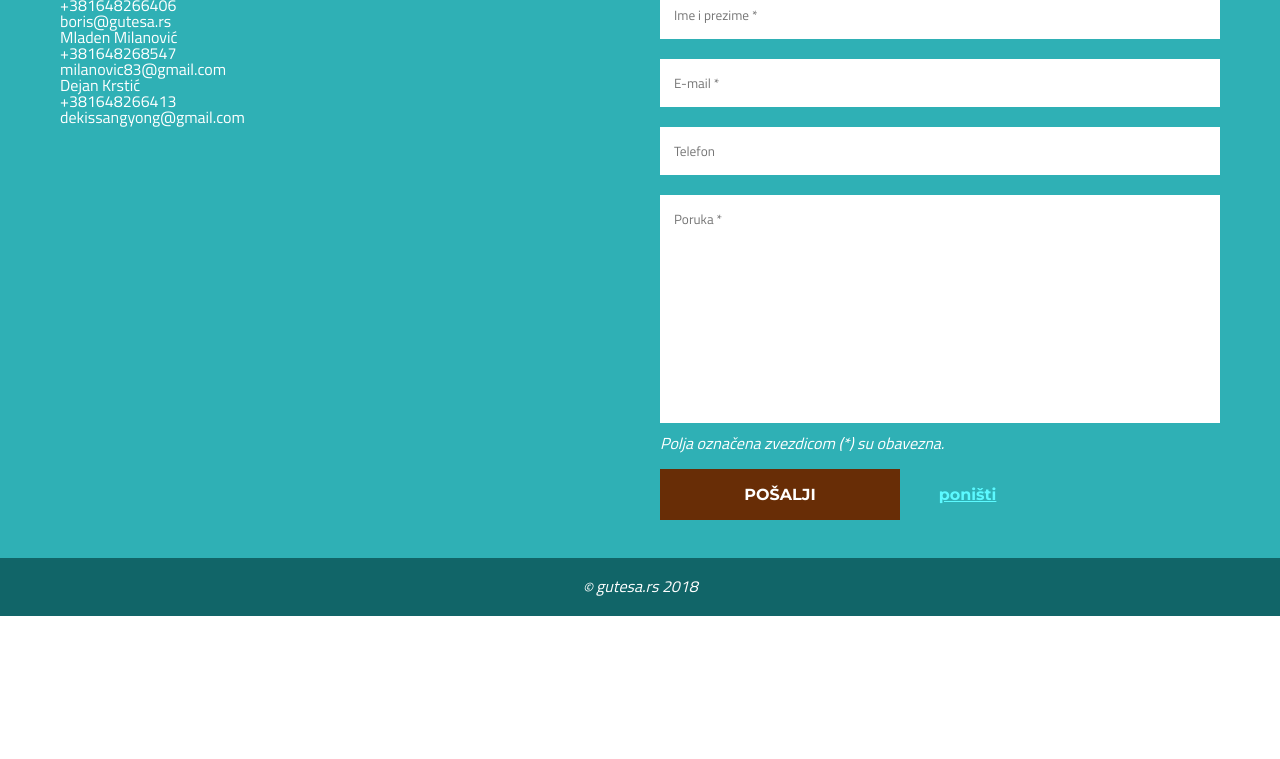
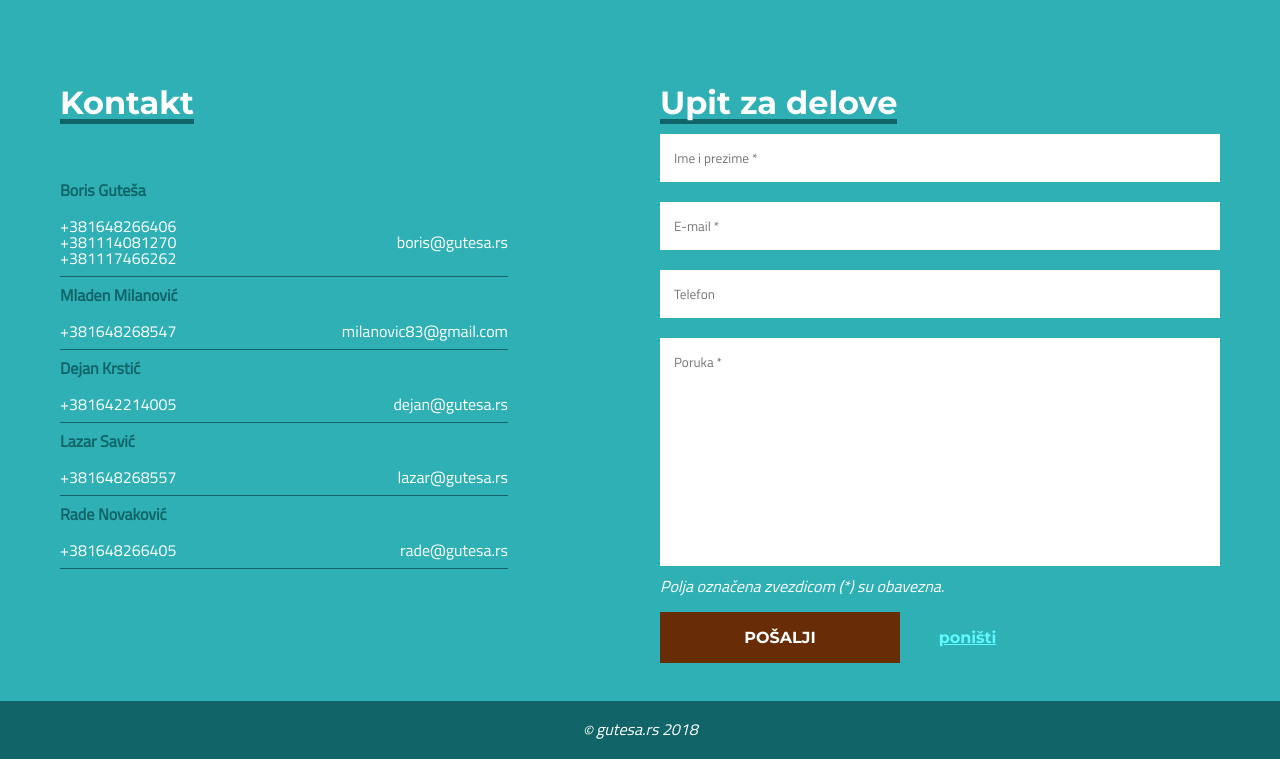
Before and after one commit to Dorcolac/gutesa, a PHP site: page / in a window 1280 px wide. Shown: the part 2627-3386 px from the top of the page. Before the commit the page ends 3243 px from the top, so only its background shows below. Run offline with PHP 8.4, Linux system fonts and the light colour scheme; some libraries are stand-ins or nearby versions.

Commit message:
updated location and contact layout

```diff
--- a/css/media.css
+++ b/css/media.css
@@ -82,8 +82,16 @@
 		align-items: center;
 	}
 
-	#web-shop, #web-shop .overlay {
-		/*min-height: 30em;*/
+	#lokacija {
+		min-height: 100%;
+	}
+
+	#lokacija #map {
+		position: absolute;
+		right: 0;
+		bottom: 0;
+		width: 60vw;
+		max-height: 100vh;
 	}
 
 	#kontakt {
@@ -92,6 +100,10 @@
 
 	#kontakt-info {
 		width: 50%;
+	}
+
+	#kontakt-info table {
+		width: 80%;
 	}
 
 	#kontakt-forma {
--- a/css/style.css
+++ b/css/style.css
@@ -33,7 +33,6 @@ nav {
 
 h2, h3 {
 	font-family: 'Montserrat', sans-serif;
-	font-style: italic;
 }
 
 /*NAVIGATION*/
@@ -695,6 +748,34 @@ img.certificate {
 	font-weight: 700;
 	border-bottom: 5px solid #116568;
 	display: inline-block;
+}
+
+#kontakt-info table {
+	margin-top: 3em;
+	width: 100%;
+}
+
+#kontakt-info table * {
+	vertical-align: middle;
+}
+
+#kontakt-info table th,
+#kontakt-info table td {
+	padding: 10px 0;
+}
+
+#kontakt-info table th {
+	text-align: left;
+	font-weight: 700;
+	color: #116568;
+}
+
+#kontakt-info table tr:nth-of-type(even) {
+	border-bottom: 1px solid #116568;
+}
+
+#kontakt-info table tbody tr td:last-of-type {
+	text-align: right;
 }
 
 #kontakt-forma {
--- a/index.html
+++ b/index.html
@@ -31,7 +31,7 @@
 				<ul>
 					<li><a href="#proizvodjaci"><i class="fas fa-wrench"></i> Proizvođači</a></li>
 					<li><a target="_blank" href="https://portal.wings.rs/gutesa"><i class="fas fa-shopping-cart"></i> Web shop</a></li>
-					<li><a href="#lokacija"><i class="fas fa-map-marked-alt"></i> Kako do nas</a></li>
+					<li><a href="#lokacija"><i class="fas fa-map-marked-alt"></i> Lokacija</a></li>
 					<li><a href="#kontakt"><i class="fas fa-phone"></i> Kontakt</a></li>
 				</ul>
 			</nav>
@@ -91,7 +91,7 @@
 			<!-- <p>U ponudi imamo veliki izbor kvalitetnih proizvođača.</p> -->
 			<p>Kliknite na proizvođača za više detalja:</p>
 			<div class="container">
-				<div class="manufacturers">
+				<div id="lista-proizvodjaca" class="manufacturers">
 					<div class="manufacturer">
 						<img src="img/man-thumb/shell.png" alt="Shell logo" title="Shell" data-desc="Lorem ipsum dolor sit amet, consectetur adipisicing elit. Voluptatum, atque." data-web="https://www.shell.com/" data-cat="https://www.shell.com/motorist/find-the-right-oil.html#iframe=L3JzL2VuX0dCL2Jyb3dzZQ==" data-cert="asdasd">
 					</div>
@@ -130,7 +130,7 @@
 							<h3></h3>
 							<p></p>
 						</section>
-						<a class="close-info-a" href="#proizvodjaci">
+						<a class="close-info-a" href="#lista-proizvodjaca">
 							<button class="close-info"><i class="fas fa-chevron-up"></i> <div>zatvori detalje</div></button>
 						</a>
 					</section>
@@ -149,11 +149,53 @@
 			<section id="lokacija">
 				<div class="container">
 					<div class="map-info">
-						<h2>Kako do nas?</h2>
+						<h2><span>Gde se nalazimo?</span></h2>
+
+						<p>Cvetanova Ćuprija 24e,</p>
+						<p>11050 Zvezdara, Beograd</p>
+						<a href="https://www.google.com/maps?saddr=My+Location&daddr=gutesa%20doo" target="_blank">Kako do nas? <i class="fas fa-external-link-alt"></i></a>
+
+						<table>
+							<thead>
+								<th>
+									<h2><span>Radno vreme</span></h2>
+								</th>
+							</thead>
+							<tbody>
+								<tr>
+									<td>Ponedeljak</td>
+									<td>9h - 17h</td>
+								</tr>
+								<tr>
+									<td>Utorak</td>
+									<td>9h - 17h</td>
+								</tr>
+								<tr>
+									<td>Sreda</td>
+									<td>9h - 17h</td>
+								</tr>
+								<tr>
+									<td>Četvrtak</td>
+									<td>9h - 17h</td>
+								</tr>
+								<tr>
+									<td>Petak</td>
+									<td>9h - 17h</td>
+								</tr>
+								<tr>
+									<td>Subota</td>
+									<td>9h - 15h</td>
+								</tr>
+								<tr>
+									<td>Nedelja</td>
+									<td>Zatvoreno</td>
+								</tr>
+							</tbody>
+						</table>
 					</div>
-					<iframe id="map" src="https://www.google.com/maps/embed?pb=!1m23!1m12!1m3!1d2832.6674965492125!2d20.511590315793455!3d44.76719548769945!2m3!1f0!2f0!3f0!3m2!1i1024!2i768!4f13.1!4m8!3e6!4m0!4m5!1s0x475a70c4e6014ea5%3A0x4f1ac049db2a99ea!2z0KbQstC10YLQsNC90L7QstCwINGb0YPQv9GA0LjRmNCwIDI0ZSwg0JHQtdC-0LPRgNCw0LQ!3m2!1d44.7671917!2d20.513779!5e0!3m2!1ssr!2srs!4v1542330171418" frameborder="0" style="border:0" allowfullscreen></iframe>
+					<iframe id="map" src="https://www.google.com/maps/embed?pb=!1m18!1m12!1m3!1d5665.335014113504!2d20.509401647913162!3d44.76719527343142!2m3!1f0!2f0!3f0!3m2!1i1024!2i768!4f13.1!3m3!1m2!1s0x475a70c4e8af6f09%3A0xb3f07418d2cbc4e!2sGute%C5%A1a+doo!5e0!3m2!1sen!2srs!4v1543114964099" allowfullscreen></iframe>
+					<!-- KEY: AIzaSyDJrc2nOzCZXUmwwMl_ZHViyB3_5t4og1k -->
 
-					<!-- <iframe src="https://www.google.com/maps?saddr=My+Location&daddr=760+West+Genesee+Street+Syracuse+NY+13204" frameborder="0"></iframe> -->
 				</div>
 
 			</section>
@@ -165,23 +207,57 @@
 						<div>
 							<h2><span>Kontakt</span></h2>
 
-							<ul>
-								<li>
-									<p>Boris Guteša</p>
+							<table>
+								<tbody>
+									<tr>
+										<th>Boris Guteša</th>
+									</tr>
+									<tr>
+										<td>
 											<p>+381648266406</p>
-									<p>boris@gutesa.rs</p>
-								</li>
-								<li>
-									<p>Mladen Milanović</p>
+											<p>+381114081270</p>
+											<p>+381117466262</p>
+										</td>
+										<td>boris@gutesa.rs</td>
+									</tr>
+									<tr>
+										<th>Mladen Milanović</th>
+									</tr>
+									<tr>
+										<td>
 											<p>+381648268547</p>
-									<p>milanovic83@gmail.com</p>
-								</li>
-								<li>
-									<p>Dejan Krstić</p>
-									<p>+381648266413</p>
-									<p>dekissangyong@gmail.com</p>
-								</li>
-							</ul>
+										</td>
+										<td>milanovic83@gmail.com</td>
+									</tr>
+									<tr>
+										<th>Dejan Krstić</th>
+									</tr>
+									<tr>
+										<td>
+											<p>+381642214005</p>
+										</td>
+										<td>dejan@gutesa.rs</td>
+									</tr>
+									<tr>
+										<th>Lazar Savić</th>
+									</tr>
+									<tr>
+										<td>
+											<p>+381648268557</p>
+										</td>
+										<td>lazar@gutesa.rs</td>
+									</tr>
+									<tr>
+										<th>Rade Novaković</th>
+									</tr>
+									<tr>
+										<td>
+											<p>+381648266405</p>
+										</td>
+										<td>rade@gutesa.rs</td>
+									</tr>
+								</tbody>
+							</table>
 						</div>
 					</section>
 
```
Also changed, not shown: other parts of css/style.css (+69 -15 lines). Lines whose indentation alone changed are shown as unchanged.
